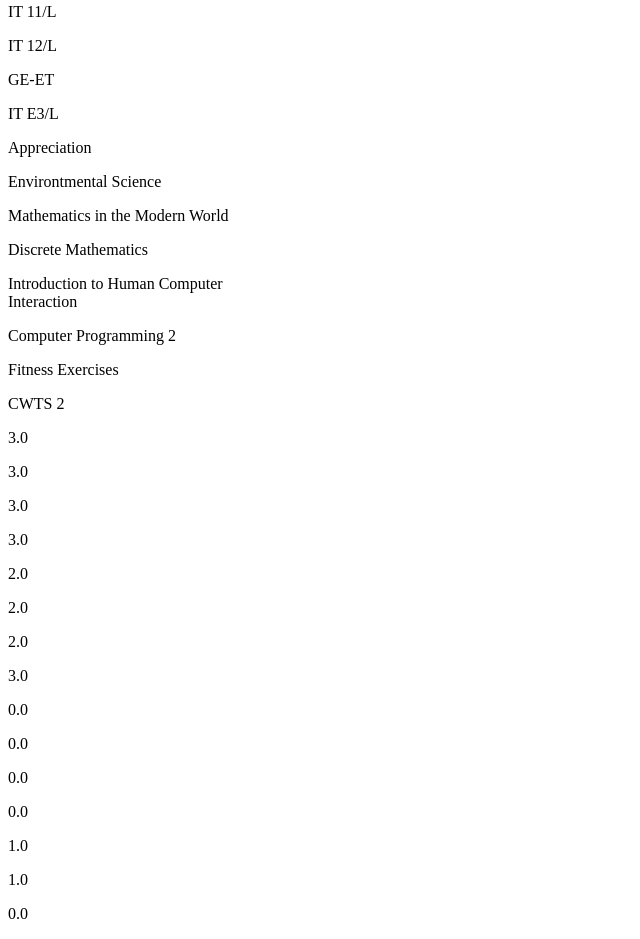
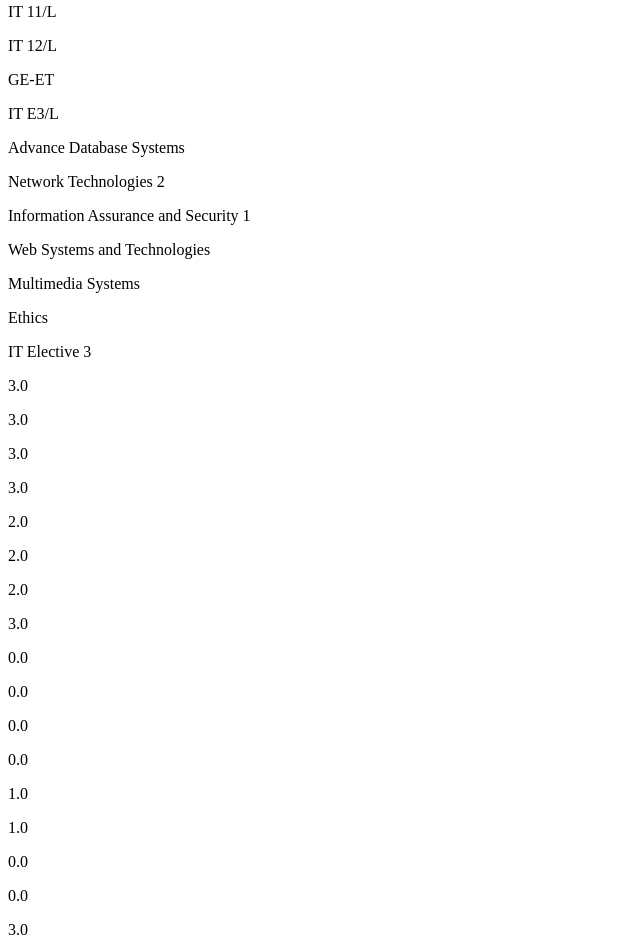
Before and after one commit to me10die/Gardose-COR, a plain HTML site: page index.html in a window 1280 px wide. Shown: the part 1478-2417 px from the top of the page, without its empty margins (0-640 px from the left). Drawn offline with Linux system fonts and the light colour scheme.

Commit message:
subject title

```diff
--- a/index.html
+++ b/index.html
@@ -79,14 +79,13 @@
               <p>IT E3/L</p>
             </div>
             <div class="details">
-              <p>Appreciation</p>
-              <p>Environtmental Science</p>
-              <p>Mathematics in the Modern World</p>
-              <p>Discrete Mathematics</p>
-              <p>Introduction to Human Computer <br />Interaction</p>
-              <p>Computer Programming 2</p>
-              <p>Fitness Exercises</p>
-              <p>CWTS 2</p>
+              <p>Advance Database Systems</p>
+              <p>Network Technologies 2</p>
+              <p>Information Assurance and Security 1</p>
+              <p>Web Systems and Technologies</p>
+              <p>Multimedia Systems</p>
+              <p>Ethics</p>
+              <p>IT Elective 3</p>
             </div>
           </div>
           <div class="units">
```
